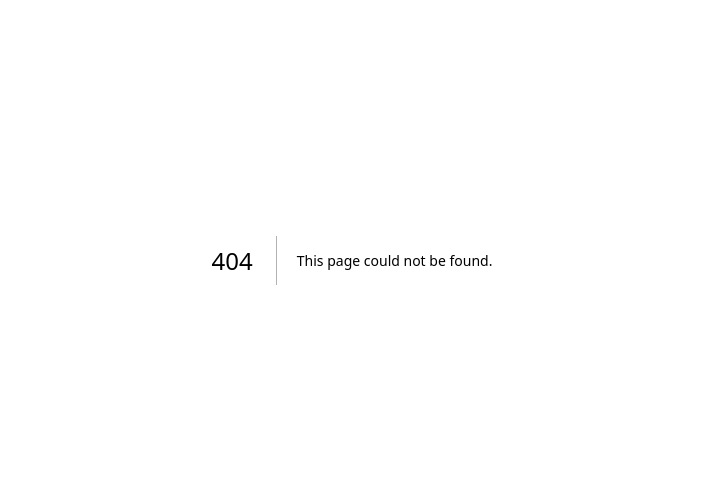
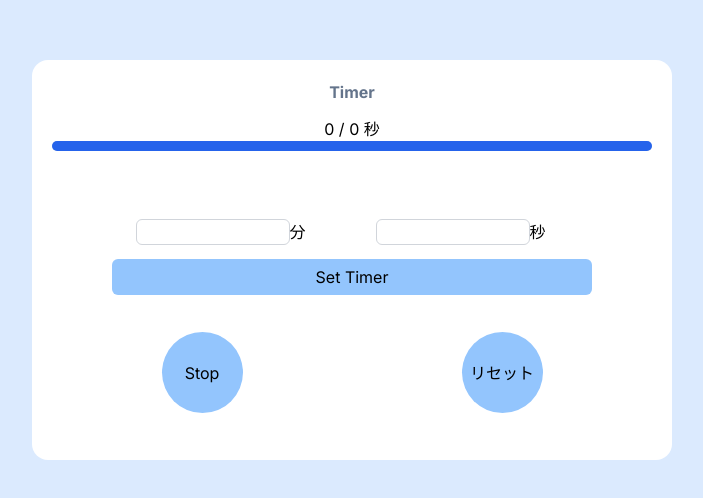
Before and after one commit to lfab-co/react-100, a Next.js app: page /kuraishi/timer in a window 1280 px wide. Before the commit this address had no page. Shown: the part 140-638 px from the top of the page, without its empty margins (288-991 px from the left). Built offline with nearby package versions, Linux system fonts and the light colour scheme.

Commit message:
feat: add /kuraishi/timer page

```diff
--- a/app/kuraishi/page.tsx
+++ b/app/kuraishi/page.tsx
@@ -8,6 +8,8 @@ export default function Kuraishi() {
       <Link href="/kuraishi/counter">counter 002</Link>
       <br />
       <Link href="/kuraishi/todo">todo 003</Link>
+      <br />
+      <Link href="/kuraishi/timer">timer 004</Link>
     </div>
   )
 }
--- /dev/null
+++ b/app/kuraishi/timer/page.tsx
@@ -0,0 +1,99 @@
+'use client'
+import type { FormEvent } from 'react'
+import { useEffect, useState } from 'react'
+
+export default function Timer() {
+  const [remainingSeconds, setRemainingSeconds] = useState<number>(0)
+  const [totalSeconds, setTotalSeconds] = useState<number>(0)
+  const [isStop, setIsStop] = useState<boolean>(false)
+
+  useEffect(() => {
+    if (!isStop && remainingSeconds > 0) {
+      const interval = setInterval(() => {
+        setRemainingSeconds((prevRemainingTime) => prevRemainingTime - 1)
+      }, 1000)
+      return () => clearInterval(interval)
+    }
+  }, [isStop, remainingSeconds])
+
+  const handleSubmit = async (e: FormEvent<HTMLFormElement>) => {
+    e.preventDefault()
+    const minitus = Number(e.currentTarget.minutes.value)
+    const seconds = Number(e.currentTarget.seconds.value)
+    if (0 <= minitus && 0 <= seconds) {
+      const totalSeconds = minitus * 60 + seconds
+      setRemainingSeconds(totalSeconds)
+      setIsStop(true)
+      setTotalSeconds(totalSeconds)
+    }
+  }
+
+  const progressBarPercentage = (remainingSeconds / totalSeconds) * 100
+
+  return (
+    <div className="flex h-screen w-screen items-center justify-center bg-blue-100">
+      <div className="flex size-1/2 flex-col items-center justify-between rounded-2xl bg-white p-5">
+        <h2 className="h-[10%] font-bold text-slate-500">Timer</h2>
+        <div className="flex h-[10%] w-full flex-col items-center justify-center">
+          <h3>
+            {remainingSeconds} / {totalSeconds} 秒
+          </h3>
+          <div className="h-2.5 w-full rounded-full bg-gray-200 dark:bg-gray-700">
+            <div
+              className="h-2.5 rounded-full bg-blue-600"
+              style={{ width: `${progressBarPercentage}%` }}
+            ></div>
+          </div>
+        </div>
+        <form
+          onSubmit={(e: FormEvent<HTMLFormElement>) => handleSubmit(e)}
+          className="flex h-1/2 w-full flex-col items-center justify-around"
+        >
+          <div className="flex w-4/5 flex-row justify-around pt-[10%]">
+            <p className="w-2/5">
+              <input
+                className="w-4/5 rounded-md border border-gray-300 text-right"
+                type="text"
+                inputMode="numeric"
+                name="minutes"
+              />
+              分
+            </p>
+            <p className="w-2/5">
+              <input
+                className="w-4/5 rounded-md border border-gray-300 text-right"
+                type="text"
+                inputMode="numeric"
+                name="seconds"
+              />
+              秒
+            </p>
+          </div>
+          <button
+            type="submit"
+            className="mb-[5%] h-1/5 w-4/5 rounded-md bg-blue-300 hover:bg-blue-500 disabled:cursor-not-allowed disabled:bg-gray-400"
+          >
+            Set Timer
+          </button>
+        </form>
+        <div className="flex h-[30%] w-full flex-row justify-around">
+          <button
+            className="aspect-square h-3/4 rounded-full bg-blue-300 hover:bg-blue-500 disabled:cursor-not-allowed disabled:bg-gray-400"
+            onClick={() => setIsStop(!isStop)}
+          >
+            {isStop ? 'Start' : 'Stop'}
+          </button>
+          <button
+            className="aspect-square h-3/4 rounded-full bg-blue-300 hover:bg-blue-500 disabled:cursor-not-allowed disabled:bg-gray-400"
+            onClick={() => {
+              setRemainingSeconds(totalSeconds)
+              setIsStop(true)
+            }}
+          >
+            リセット
+          </button>
+        </div>
+      </div>
+    </div>
+  )
+}
```
